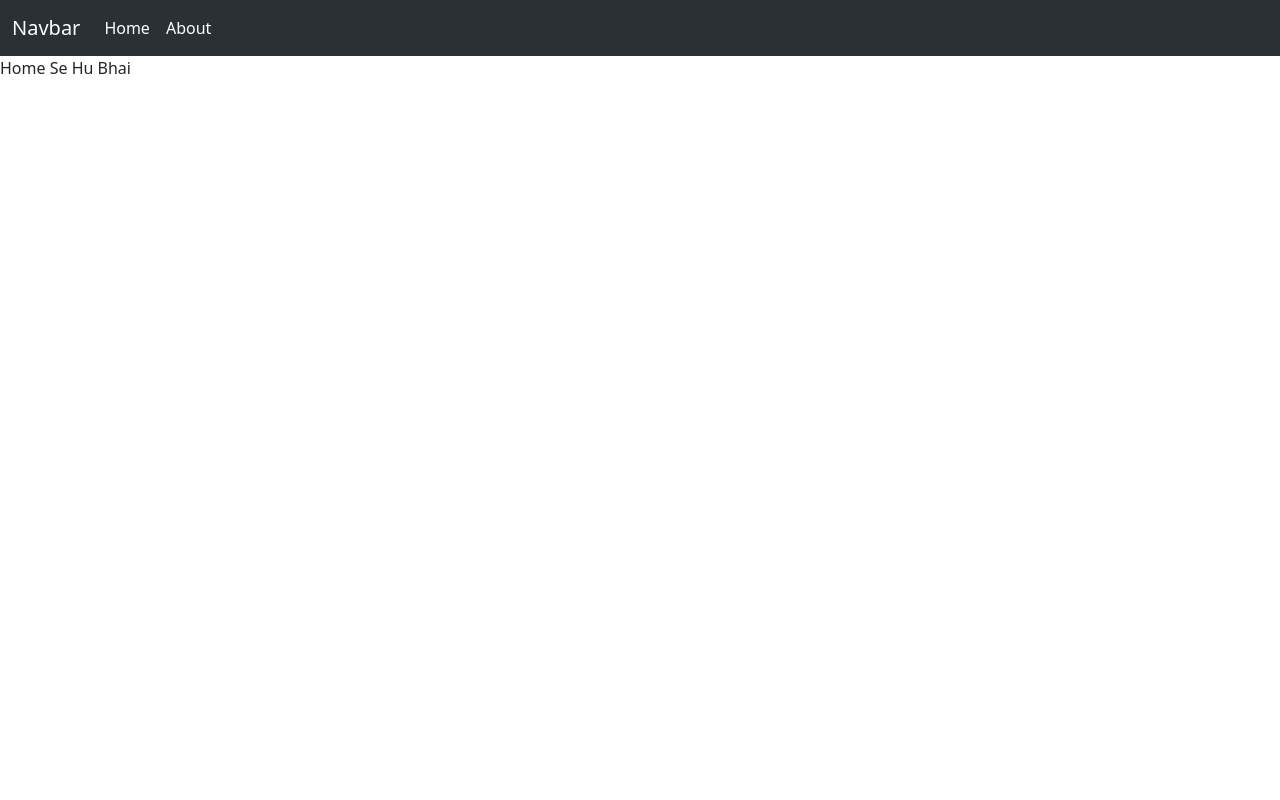
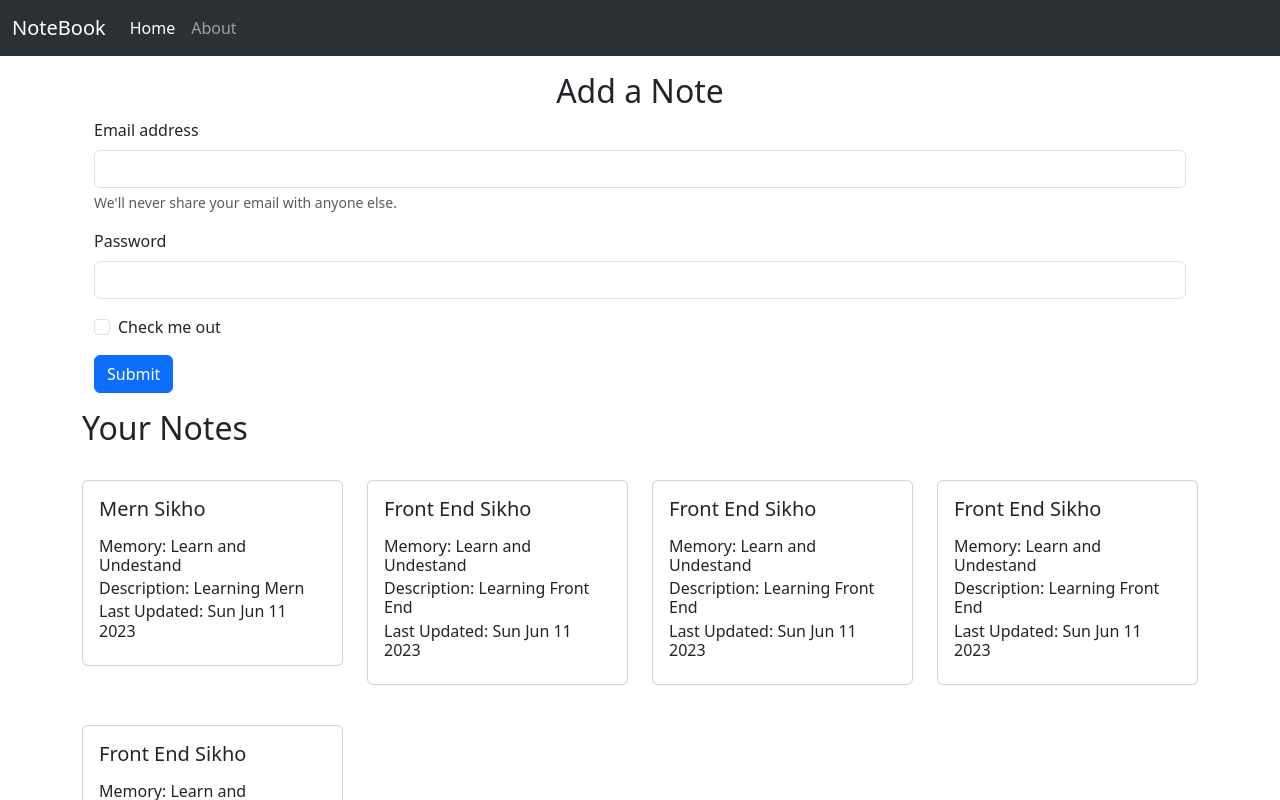
Before and after one commit to DevSwayam/INoteBook, a React (Vite) app: page / in a window 1280 px wide. Shown: the top 800 px of the page. Built offline with nearby package versions, Linux system fonts and the light colour scheme.

Commit message:
Added Notes Holder Place

```diff
--- a/src/App.jsx
+++ b/src/App.jsx
@@ -1,27 +1,26 @@
-import { useState } from 'react'
-import {
-  BrowserRouter as Router,
-  Routes,
-  Route,
-} from "react-router-dom";
-import { NavBar } from './components/NavBar';
-import { Home } from './components/Home';
-import { About } from './components/About';
+import { useState } from "react";
+import { BrowserRouter as Router, Routes, Route } from "react-router-dom";
+import { NavBar } from "./components/NavBar";
+import { Home } from "./components/Home";
+import { About } from "./components/About";
+import NotesState from "./context/notes/NotesState";
 
 function App() {
-
   return (
     <>
+      <NotesState>
         <Router>
-    <NavBar/>
+          <NavBar />
+          <div className="container">
             <Routes>
               <Route exact path="/" element={<Home />} />
               <Route exact path="/about" element={<About />} />
             </Routes>
+          </div>
         </Router>
-
+      </NotesState>
     </>
-  )
+  );
 }
 
-export default App
+export default App;
--- a/src/components/About.jsx
+++ b/src/components/About.jsx
@@ -2,6 +2,6 @@ import React from 'react'
 
 export const About = () => {
   return (
-    <div>About Se Hu Bhai</div>
+    <div>About Se Hu Bhai mera naam Swayam hey </div>
   )
 }
--- a/src/components/Home.jsx
+++ b/src/components/Home.jsx
@@ -1,7 +1,49 @@
-import React from 'react'
+import React from "react";
+import Notes  from "./Notes";
 
 export const Home = () => {
+
   return (
-    <div>Home Se Hu Bhai</div>
-  )
-}
+    <div>
+        <div className="container my-3 ">
+            <h2 className="text-center">Add a Note</h2>
+            <form>
+                <div className="mb-3">
+                <label htmlFor="exampleInputEmail1" className="form-label">
+                    Email address
+                </label>
+                <input
+                    type="email"
+                    className="form-control"
+                    id="exampleInputEmail1"
+                    aria-describedby="emailHelp"
+                />
+                <div id="emailHelp" className="form-text">
+                    We'll never share your email with anyone else.
+                </div>
+                </div>
+                <div className="mb-3">
+                <label htmlFor="exampleInputPassword1" className="form-label">
+                    Password
+                </label>
+                <input
+                    type="password"
+                    className="form-control"
+                    id="exampleInputPassword1"
+                />
+                </div>
+                <div className="mb-3 form-check">
+                <input type="checkbox" className="form-check-input" id="exampleCheck1" />
+                <label className="form-check-label" htmlFor="exampleCheck1">
+                    Check me out
+                </label>
+                </div>
+                <button type="submit" className="btn btn-primary">
+                Submit
+                </button>
+            </form>
+      </div>
+      <Notes/>
+    </div>
+  );
+};
--- a/src/components/NavBar.jsx
+++ b/src/components/NavBar.jsx
@@ -1,9 +1,15 @@
 import React from "react";
+import { useEffect } from "react";
 import {
-  Link
+  Link,
+  useLocation
 } from "react-router-dom";
 
 export const NavBar = () => {
+  let location = useLocation();
+  useEffect(() => {
+  }, [location]);
+
   return (
     <nav
       className="navbar navbar-expand-lg bg-body-tertiary "
@@ -11,7 +17,7 @@ export const NavBar = () => {
     >
       <div className="container-fluid">
         <Link className="navbar-brand" to="/" >
-          Navbar
+          NoteBook
         </Link>
         <button
           className="navbar-toggler"
@@ -27,12 +33,12 @@ export const NavBar = () => {
         <div className="collapse navbar-collapse" id="navbarNav">
           <ul className="navbar-nav">
             <li className="nav-item">
-              <Link className="nav-link active" aria-current="page" to="/">
+              <Link className={`nav-link ${location.pathname==="/"?"active":""}`} aria-current="page" to="/">
                 Home
               </Link>
             </li>
             <li className="nav-item">
-              <Link className="nav-link active" aria-current="page" to="/about">
+              <Link className={`nav-link ${location.pathname==="/about"?"active":""}`} aria-current="page" to="/about">
                 About
               </Link>
             </li>
--- /dev/null
+++ b/src/components/NoteItem.jsx
@@ -0,0 +1,22 @@
+import React from "react";
+
+const NoteItem = (props) => {
+  const { note } = props;
+  return (
+    <div className="col-md-3">
+        <div className=" card text mb-3 my-4" style={{"maxWidth":"18rem"}} >
+            <div className="card-body">
+                <h5 className="card-title">{note.title}</h5>
+                <h6 className="card-subtitle mb-2 -body-secondary my-3"><h className="card-subtitle mb-2 -body-secondary"> Memory:</h> {note.toRemember}</h6>
+                <h6 className="card-subtitle mb-2 -body-secondary">
+                Description: {note.description}
+                </h6>
+                <h6 className="card-subtitle mb-2 -body-secondary"> Last Updated: {Date(note.date).toLocaleString().substring(0, 15)}</h6>
+            </div>
+        </div>
+    </div>
+
+  );
+};
+
+export default NoteItem;
--- /dev/null
+++ b/src/components/Notes.jsx
@@ -0,0 +1,18 @@
+import React from 'react'
+import noteContext from "../context/notes/NoteContext";
+import { useContext } from "react";
+import NoteItem from './NoteItem';
+
+const Notes = () => {
+    const context = useContext(noteContext)
+    const {notes, setNotes} = context;
+  return (
+    <div className='row my-3'>
+        <h2>Your Notes</h2>
+      {notes.map((note)=>{
+        return <NoteItem  key={note._id} note={note}/>;
+      })}
+    </div>
+  )
+}
+export default Notes
--- /dev/null
+++ b/src/context/notes/NoteContext.jsx
@@ -0,0 +1,6 @@
+import { createContext } from "react";
+
+const noteContext = createContext();
+
+
+export default noteContext;
--- /dev/null
+++ b/src/context/notes/NotesState.jsx
@@ -0,0 +1,65 @@
+import React from "react";
+import NoteContext from "./NoteContext";
+import { useState } from "react";
+
+ const NotesState = (props) => {
+    const notesInitial = [
+        {
+          "_id": "6485fe3a31689ae0af0f15bd",
+          "user": "6484fbd6c1d2c5b75976444f",
+          "title": "Mern Sikho ",
+          "description": "Learning Mern ",
+          "tag": "personal",
+          "toRemember": "Learn and Undestand",
+          "date": "2023-06-11T17:02:50.267Z",
+          "__v": 0
+        },
+        {
+          "_id": "6485fe5731689ae0af0f15bf",
+          "user": "6484fbd6c1d2c5b75976444f",
+          "title": "Front End Sikho ",
+          "description": "Learning Front End ",
+          "tag": "personal",
+          "toRemember": "Learn and Undestand",
+          "date": "2023-06-11T17:03:19.655Z",
+          "__v": 0
+        },
+        {
+            "_id": "6485fe5731689ae0af0f15bf",
+            "user": "6484fbd6c1d2c5b75976444f",
+            "title": "Front End Sikho ",
+            "description": "Learning Front End ",
+            "tag": "personal",
+            "toRemember": "Learn and Undestand",
+            "date": "2023-06-11T17:03:19.655Z",
+            "__v": 0
+          },
+          {
+            "_id": "6485fe5731689ae0af0f15bf",
+            "user": "6484fbd6c1d2c5b75976444f",
+            "title": "Front End Sikho ",
+            "description": "Learning Front End ",
+            "tag": "personal",
+            "toRemember": "Learn and Undestand",
+            "date": "2023-06-11T17:03:19.655Z",
+            "__v": 0
+          },
+          {
+          "_id": "6485fe5731689ae0af0f15bf",
+          "user": "6484fbd6c1d2c5b75976444f",
+          "title": "Front End Sikho ",
+          "description": "Learning Front End ",
+          "tag": "personal",
+          "toRemember": "Learn and Undestand",
+          "date": "2023-06-11T17:03:19.655Z",
+          "__v": 0
+        }
+      ];
+      const [notes, setNotes] = useState(notesInitial)
+    return(
+        <NoteContext.Provider value={{notes,setNotes}}>
+            {props.children}
+        </NoteContext.Provider>
+    )
+}
+export default NotesState;
```
Also changed, not shown: 1 other file (tests, documents, lock files or other folders). Lines whose indentation alone changed are shown as unchanged.
